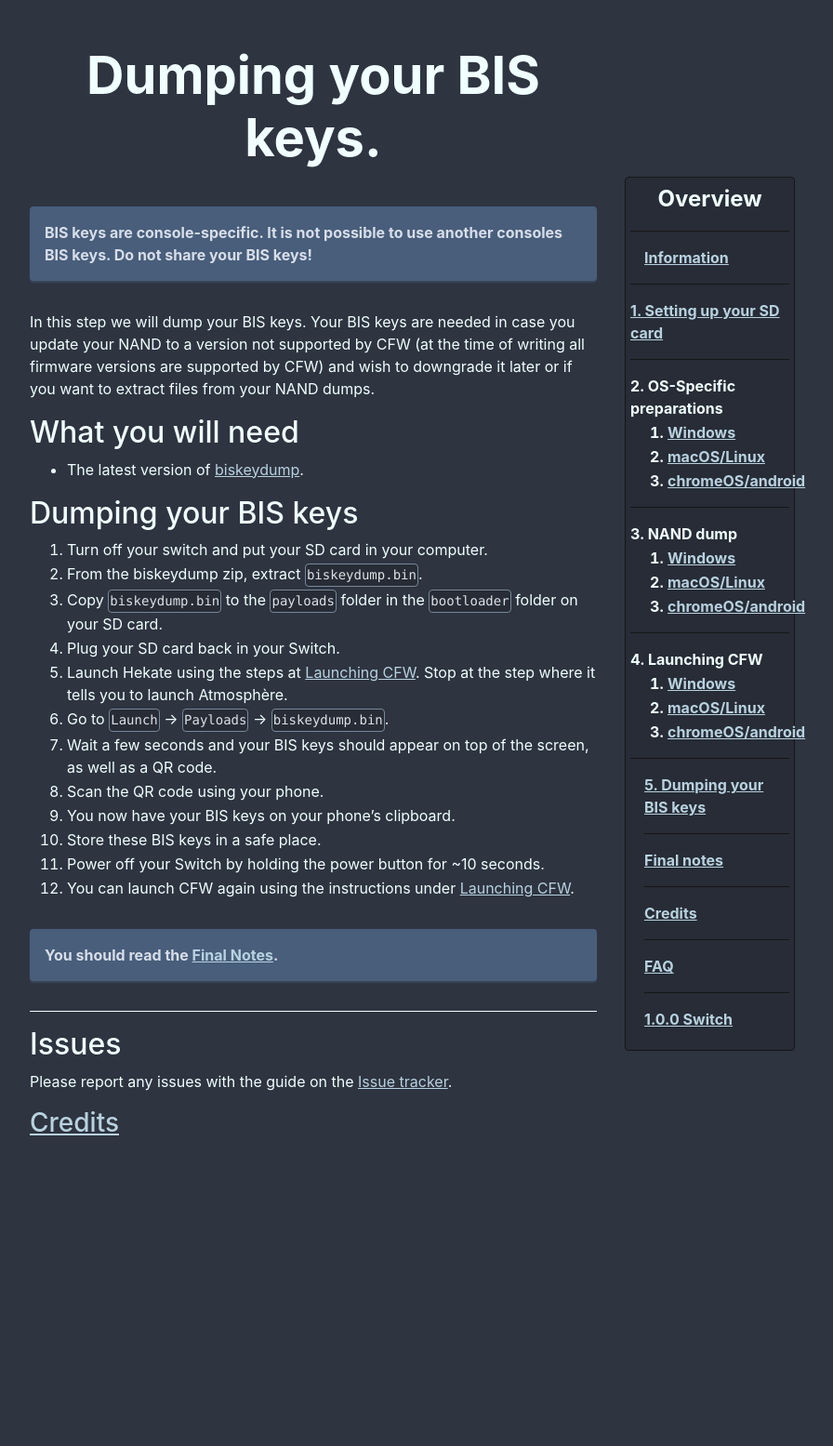
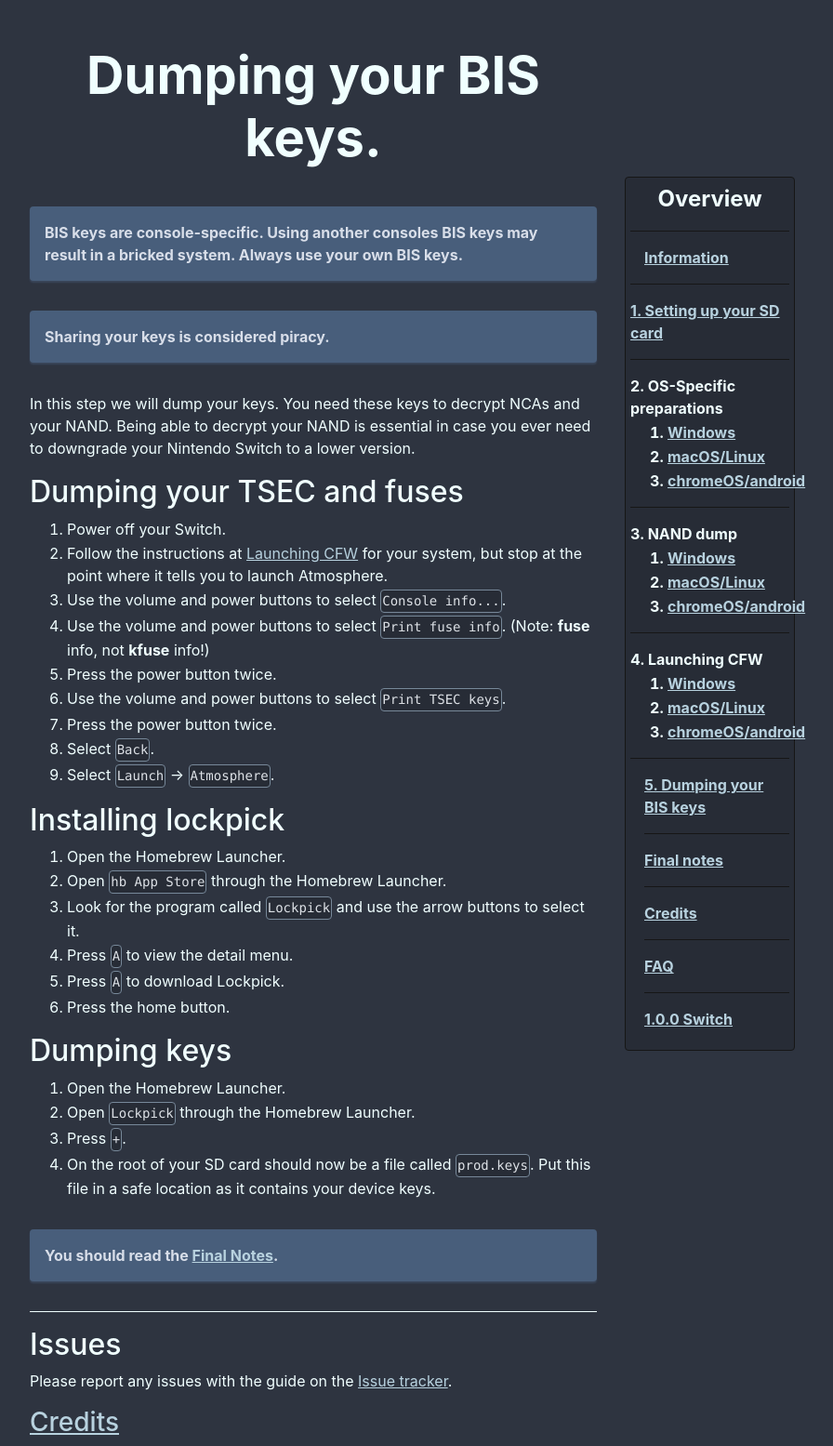
Before and after one commit to noirscape/SwitchGuideOLD, a Jekyll site: the page built from keydump.md, in a window 1280 px wide. Shown: the whole page at 93% size, without its empty margins (303-1199 px from the left). Built offline with Jekyll 4.4.1, drawn with Linux system fonts in a browser that asks for light colours; before the commit the page ends 1232 px from its top, so only the background shows below that.

Commit message:
Using lockpick to dump all device keys!

```diff
--- a/keydump.md
+++ b/keydump.md
@@ -3,29 +3,41 @@
 title: Dumping your BIS keys.
 ---
 
-BIS keys are console-specific. It is not possible to use another consoles BIS keys. Do not share your BIS keys!
+BIS keys are console-specific. Using another consoles BIS keys may result in a bricked system. Always use your own BIS keys.
 {: .info-box}
 
-In this step we will dump your BIS keys. Your BIS keys are needed in case you update your NAND to a version not supported by CFW (at the time of writing all firmware versions are supported by CFW) and wish to downgrade it later or if you want to extract files from your NAND dumps.
+Sharing your keys is considered piracy.
+{: .info-box}
 
-## What you will need
+In this step we will dump your keys. You need these keys to decrypt NCAs and your NAND. Being able to decrypt your NAND is essential in case you ever need to downgrade your Nintendo Switch to a lower version.
 
-- The latest version of [biskeydump](https://switchtools.sshnuke.net/).
+## Dumping your TSEC and fuses
 
-## Dumping your BIS keys
+1. Power off your Switch.
+2. Follow the instructions at [Launching CFW](/launching-cfw/) for your system, but stop at the point where it tells you to launch Atmosphere.
+3. Use the volume and power buttons to select `Console info...`.
+4. Use the volume and power buttons to select `Print fuse info`. (Note: **fuse** info, not **kfuse** info!)
+5. Press the power button twice.
+6. Use the volume and power buttons to select `Print TSEC keys`.
+7. Press the power button twice.
+8. Select `Back`.
+9. Select `Launch` -> `Atmosphere`.
 
-1. Turn off your switch and put your SD card in your computer.
-2. From the biskeydump zip, extract `biskeydump.bin`.
-3. Copy `biskeydump.bin` to the `payloads` folder in the `bootloader` folder on your SD card.
-4. Plug your SD card back in your Switch.
-5. Launch Hekate using the steps at [Launching CFW](/launching-cfw/). Stop at the step where it tells you to launch Atmosphère.
-6. Go to `Launch` -> `Payloads` -> `biskeydump.bin`.
-7. Wait a few seconds and your BIS keys should appear on top of the screen, as well as a QR code.
-8. Scan the QR code using your phone.
-9. You now have your BIS keys on your phone's clipboard.
-10. Store these BIS keys in a safe place.
-11. Power off your Switch by holding the power button for ~10 seconds.
-12. You can launch CFW again using the instructions under [Launching CFW](/launching-cfw/).
+## Installing lockpick
+
+1. Open the Homebrew Launcher.
+2. Open `hb App Store` through the Homebrew Launcher.
+3. Look for the program called `Lockpick` and use the arrow buttons to select it.
+4. Press `A` to view the detail menu.
+5. Press `A` to download Lockpick.
+6. Press the home button.
+
+## Dumping keys
+
+1. Open the Homebrew Launcher.
+2. Open `Lockpick` through the Homebrew Launcher.
+3. Press `+`.
+4. On the root of your SD card should now be a file called `prod.keys`. Put this file in a safe location as it contains your device keys.
 
 You should read the [Final Notes]({{ '/finalizing.html' | relative_url }}){: .a-table}.
 {: .info-box}
```
Also changed, not shown: credits.md (+1 -0 lines).
